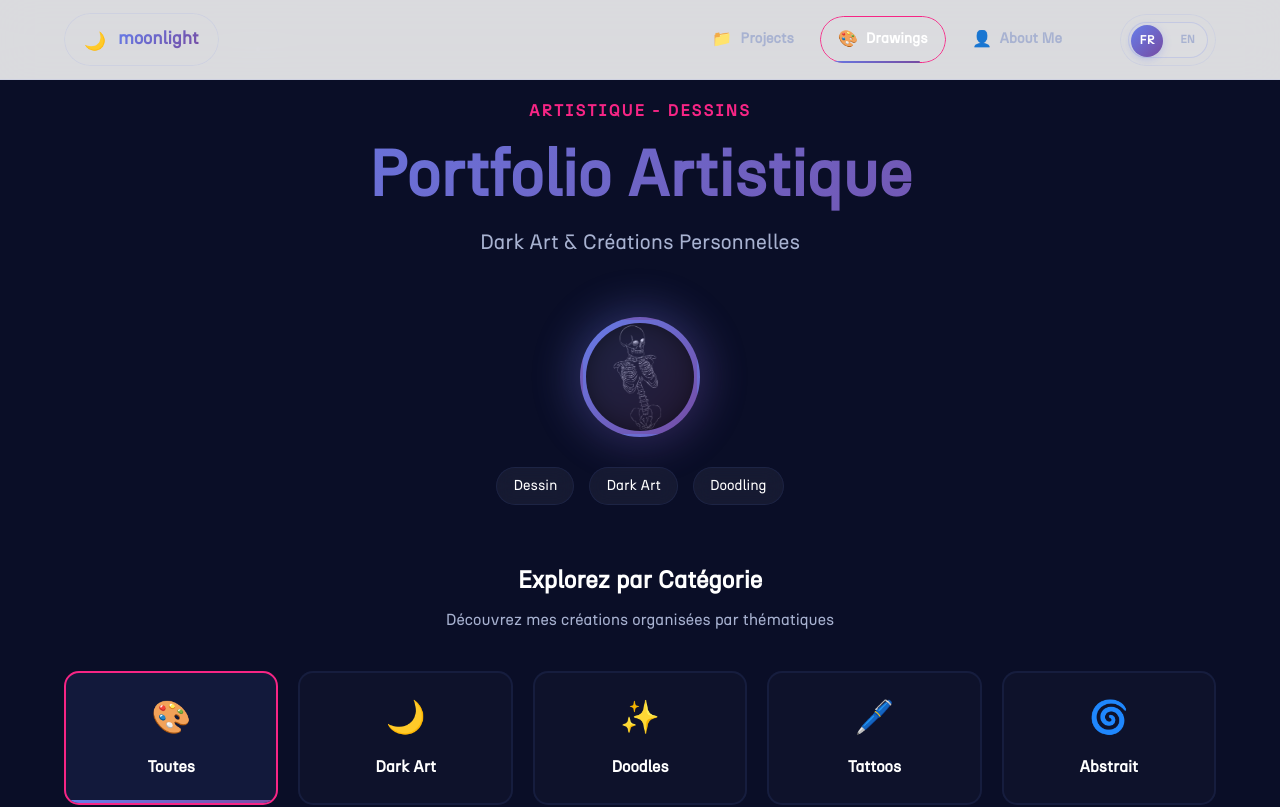
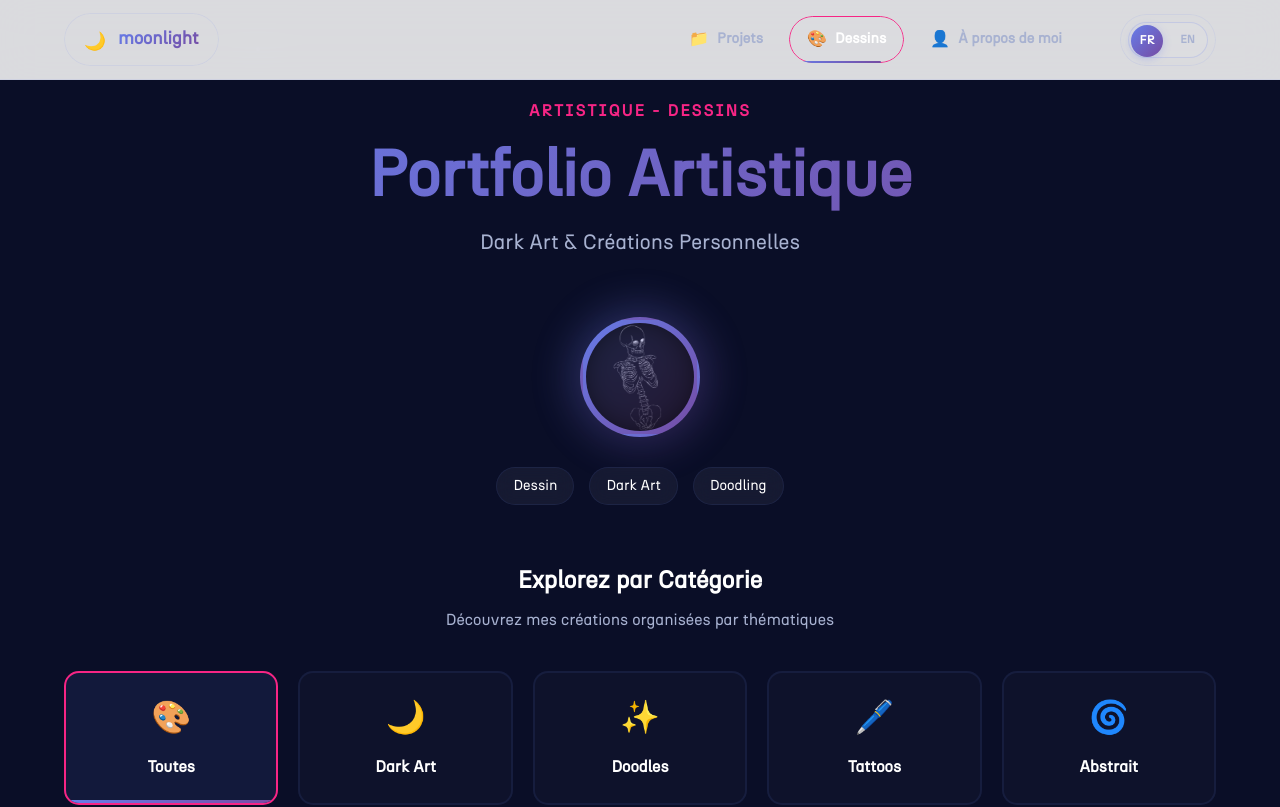
Before and after one commit to moonlight58/portfolio, a Vue app: page /drawings in a window 1280 px wide. Shown: the top 807 px of the page. Built offline with nearby package versions, Linux system fonts and the light colour scheme; a web font is replaced by a local one.

Commit message:
navbar translation

```diff
--- a/src/components/NavBar.vue
+++ b/src/components/NavBar.vue
@@ -35,7 +35,7 @@
       <div class="nav-content" v-if="!isMobile">
         <div class="nav-links-container">
           <router-link
-            v-for="(link, index) in navLinks"
+            v-for="(link, index) in translatedNavLinks"
             :key="link.path"
             :to="link.path"
             class="nav-item"
@@ -125,7 +125,7 @@
           <!-- Contenu du menu mobile -->
           <div class="mobile-menu-content">
             <router-link
-              v-for="(link, index) in navLinks"
+              v-for="(link, index) in translatedNavLinks"
               :key="link.path"
               :to="link.path"
               class="mobile-nav-item"
@@ -197,9 +197,9 @@ export default {
       isMobile: false,
       CustomNavBar: false,
       navLinks: [
-        { path: "/projects", name: "Projects", icon: "📁" },
-        { path: "/drawings", name: "Drawings", icon: "🎨" },
-        { path: "/about-me", name: "About Me", icon: "👤" },
+        { path: "/projects", icon: "📁" },
+        { path: "/drawings", icon: "🎨" },
+        { path: "/about-me", icon: "👤" },
       ],
     };
   },
@@ -211,6 +211,13 @@ export default {
       set(val) {
         this.$i18n.locale = val.toLowerCase();
       },
+    },
+    translatedNavLinks() {
+      return [
+        { path: "/projects", name: this.$t("Navbar.Projects"), icon: "📁" },
+        { path: "/drawings", name: this.$t("Navbar.Drawings"), icon: "🎨" },
+        { path: "/about-me", name: this.$t("Navbar.About"), icon: "👤" },
+      ];
     },
   },
   watch: {
@@ -265,13 +272,11 @@ export default {
 
     toggleLanguage() {
       this.currentLanguage = this.currentLanguage === "FR" ? "EN" : "FR";
-      this.playClickSound();
     },
 
     toggleMobileMenu() {
       this.showMobileMenu = !this.showMobileMenu;
       document.body.style.overflow = this.showMobileMenu ? "hidden" : "";
-      this.playClickSound();
     },
 
     closeMobileMenu() {
@@ -286,16 +291,6 @@ export default {
       if (!this.isMobile && wasMobile && this.showMobileMenu) {
         this.closeMobileMenu();
       }
-    },
-
-    playHoverSound() {
-      // Placeholder pour effet sonore hover
-      console.log("Hover sound effect");
-    },
-
-    playClickSound() {
-      // Placeholder pour effet sonore click
-      console.log("Click sound effect");
     },
   },
 };
--- a/src/i18n/en.json
+++ b/src/i18n/en.json
@@ -114,5 +114,11 @@
     "Project": "Technological - Creations",
     "Drawing": "Artistic - Drawings",
     "About": "Informational - About Me"
+  },
+
+  "Navbar": {
+    "Projects": "Projects",
+    "Drawings": "Drawings",
+    "About": "About Me"
   }
 }
--- a/src/i18n/fr.json
+++ b/src/i18n/fr.json
@@ -113,5 +113,11 @@
     "Project": "Technologique - Créations",
     "Drawing": "Artistique - Dessins",
     "About": "Informations - À propos de moi"
+  },
+
+  "Navbar": {
+    "Projects": "Projets",
+    "Drawings": "Dessins",
+    "About": "À propos de moi"
   }
 }
```
